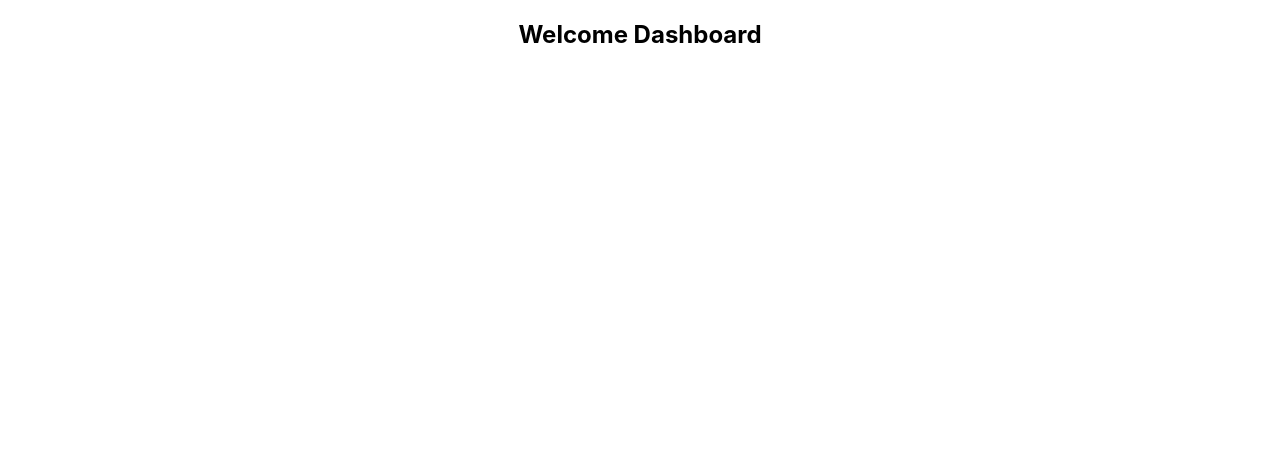
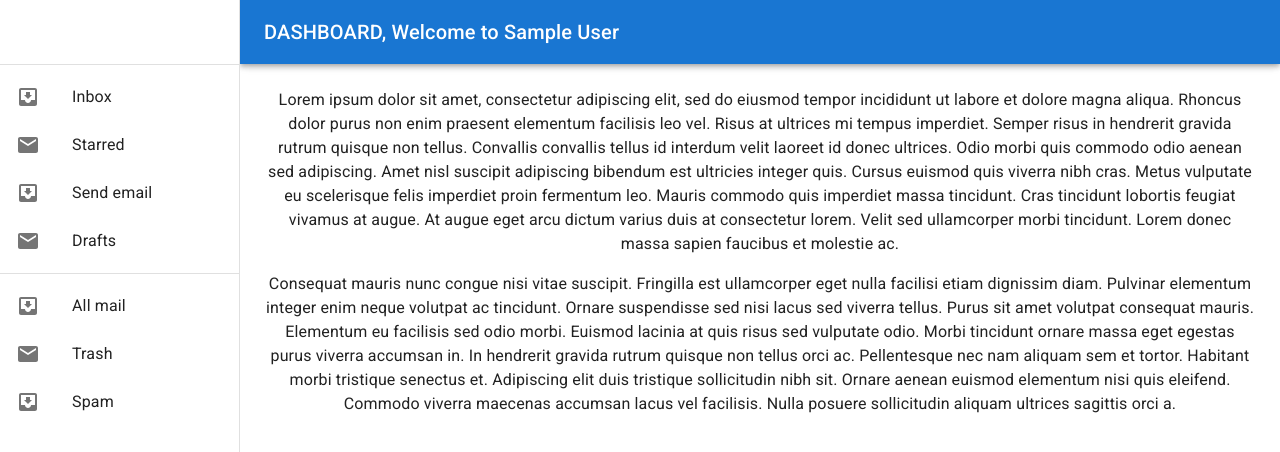
Before and after one commit to mukitur/watch-world-client, a React (Create React App) app: page /dashboard in a window 1280 px wide. Shown: the top 452 px of the page. Built offline with nearby package versions, Linux system fonts and the light colour scheme; no server answers; sample sign-in values are in the browser's storage.

Commit message:
dashboard page added

```diff
--- a/src/Pages/Dashboard/Dashboard/Dashboard.js
+++ b/src/Pages/Dashboard/Dashboard/Dashboard.js
@@ -1,11 +1,165 @@
-import React from 'react';
+import * as React from 'react';
+import PropTypes from 'prop-types';
+import AppBar from '@mui/material/AppBar';
+import Box from '@mui/material/Box';
+import CssBaseline from '@mui/material/CssBaseline';
+import Divider from '@mui/material/Divider';
+import Drawer from '@mui/material/Drawer';
+import IconButton from '@mui/material/IconButton';
+import InboxIcon from '@mui/icons-material/MoveToInbox';
+import List from '@mui/material/List';
+import ListItem from '@mui/material/ListItem';
+import ListItemIcon from '@mui/material/ListItemIcon';
+import ListItemText from '@mui/material/ListItemText';
+import MailIcon from '@mui/icons-material/Mail';
+import MenuIcon from '@mui/icons-material/Menu';
+import Toolbar from '@mui/material/Toolbar';
+import Typography from '@mui/material/Typography';
+import useAuth from '../../../hooks/useAuth';
 
-const Dashboard = () => {
-    return (
-        <div>
-            <h2>Welcome Dashboard</h2>
-        </div>
-    );
+const drawerWidth = 240;
+
+function Dashboard(props) {
+
+  const { window } = props;
+  const [mobileOpen, setMobileOpen] = React.useState(false);
+  const {user} = useAuth();
+
+  const handleDrawerToggle = () => {
+    setMobileOpen(!mobileOpen);
+  };
+
+  const drawer = (
+    <div>
+      <Toolbar />
+      <Divider />
+      <List>
+        {['Inbox', 'Starred', 'Send email', 'Drafts'].map((text, index) => (
+          <ListItem button key={text}>
+            <ListItemIcon>
+              {index % 2 === 0 ? <InboxIcon /> : <MailIcon />}
+            </ListItemIcon>
+            <ListItemText primary={text} />
+          </ListItem>
+        ))}
+      </List>
+      <Divider />
+      <List>
+        {['All mail', 'Trash', 'Spam'].map((text, index) => (
+          <ListItem button key={text}>
+            <ListItemIcon>
+              {index % 2 === 0 ? <InboxIcon /> : <MailIcon />}
+            </ListItemIcon>
+            <ListItemText primary={text} />
+          </ListItem>
+        ))}
+      </List>
+    </div>
+  );
+
+  const container = window !== undefined ? () => window().document.body : undefined;
+
+  return (
+    <Box sx={{ display: 'flex' }}>
+      <CssBaseline />
+      <AppBar
+        position="fixed"
+        sx={{
+          width: { sm: `calc(100% - ${drawerWidth}px)` },
+          ml: { sm: `${drawerWidth}px` },
+        }}
+      >
+        <Toolbar>
+          <IconButton
+            color="inherit"
+            aria-label="open drawer"
+            edge="start"
+            onClick={handleDrawerToggle}
+            sx={{ mr: 2, display: { sm: 'none' } }}
+          >
+            <MenuIcon />
+          </IconButton>
+          <Typography variant="h6" noWrap component="div">
+            DASHBOARD, Welcome to {user?.displayName}
+          </Typography>
+        </Toolbar>
+      </AppBar>
+      <Box
+        component="nav"
+        sx={{ width: { sm: drawerWidth }, flexShrink: { sm: 0 } }}
+        aria-label="mailbox folders"
+      >
+        {/* The implementation can be swapped with js to avoid SEO duplication of links. */}
+        <Drawer
+          container={container}
+          variant="temporary"
+          open={mobileOpen}
+          onClose={handleDrawerToggle}
+          ModalProps={{
+            keepMounted: true, // Better open performance on mobile.
+          }}
+          sx={{
+            display: { xs: 'block', sm: 'none' },
+            '& .MuiDrawer-paper': { boxSizing: 'border-box', width: drawerWidth },
+          }}
+        >
+          {drawer}
+        </Drawer>
+        <Drawer
+          variant="permanent"
+          sx={{
+            display: { xs: 'none', sm: 'block' },
+            '& .MuiDrawer-paper': { boxSizing: 'border-box', width: drawerWidth },
+          }}
+          open
+        >
+          {drawer}
+        </Drawer>
+      </Box>
+      <Box
+        component="main"
+        sx={{ flexGrow: 1, p: 3, width: { sm: `calc(100% - ${drawerWidth}px)` } }}
+      >
+        <Toolbar />
+        <Typography paragraph>
+          Lorem ipsum dolor sit amet, consectetur adipiscing elit, sed do eiusmod
+          tempor incididunt ut labore et dolore magna aliqua. Rhoncus dolor purus non
+          enim praesent elementum facilisis leo vel. Risus at ultrices mi tempus
+          imperdiet. Semper risus in hendrerit gravida rutrum quisque non tellus.
+          Convallis convallis tellus id interdum velit laoreet id donec ultrices.
+          Odio morbi quis commodo odio aenean sed adipiscing. Amet nisl suscipit
+          adipiscing bibendum est ultricies integer quis. Cursus euismod quis viverra
+          nibh cras. Metus vulputate eu scelerisque felis imperdiet proin fermentum
+          leo. Mauris commodo quis imperdiet massa tincidunt. Cras tincidunt lobortis
+          feugiat vivamus at augue. At augue eget arcu dictum varius duis at
+          consectetur lorem. Velit sed ullamcorper morbi tincidunt. Lorem donec massa
+          sapien faucibus et molestie ac.
+        </Typography>
+        <Typography paragraph>
+          Consequat mauris nunc congue nisi vitae suscipit. Fringilla est ullamcorper
+          eget nulla facilisi etiam dignissim diam. Pulvinar elementum integer enim
+          neque volutpat ac tincidunt. Ornare suspendisse sed nisi lacus sed viverra
+          tellus. Purus sit amet volutpat consequat mauris. Elementum eu facilisis
+          sed odio morbi. Euismod lacinia at quis risus sed vulputate odio. Morbi
+          tincidunt ornare massa eget egestas purus viverra accumsan in. In hendrerit
+          gravida rutrum quisque non tellus orci ac. Pellentesque nec nam aliquam sem
+          et tortor. Habitant morbi tristique senectus et. Adipiscing elit duis
+          tristique sollicitudin nibh sit. Ornare aenean euismod elementum nisi quis
+          eleifend. Commodo viverra maecenas accumsan lacus vel facilisis. Nulla
+          posuere sollicitudin aliquam ultrices sagittis orci a.
+        </Typography>
+      </Box>
+    </Box>
+  );
+}
+
+Dashboard.propTypes = {
+  /**
+   * Injected by the documentation to work in an iframe.
+   * You won't need it on your project.
+   */
+  window: PropTypes.func,
 };
 
+
 export default Dashboard;
--- a/src/Pages/Shared/Navigation/Navigation.js
+++ b/src/Pages/Shared/Navigation/Navigation.js
@@ -35,8 +35,12 @@
 
                     {
                         user?.email ?
-
-                            <Button onClick={logout} color="inherit">Logout</Button>
+                        <Box>
+                            <NavLink style={{ textDecoration: 'none', color: 'white' }} to="/dashboard">
+                                <Button color="inherit">Dashboard |</Button>
+                            </NavLink>
+                                <Button onClick={logout} color="inherit">Logout</Button>
+                        </Box>
                             :
                             <NavLink style={{ textDecoration: 'none', color: 'white' }} to="/login">
                                 <Button color="inherit">Login</Button>
```
